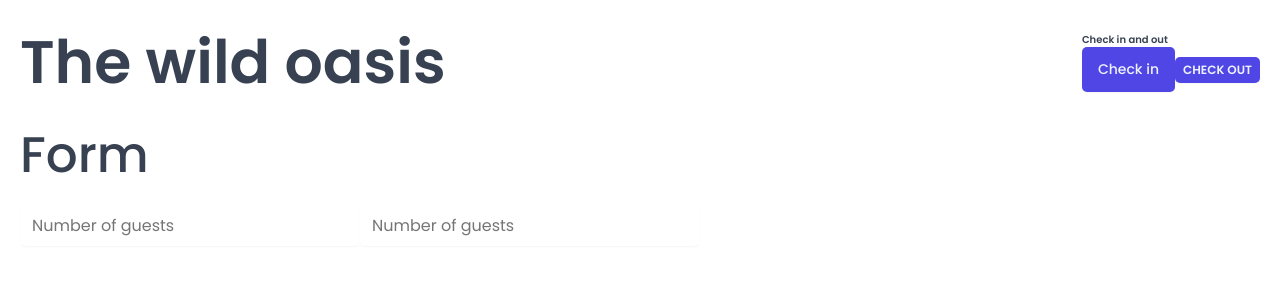
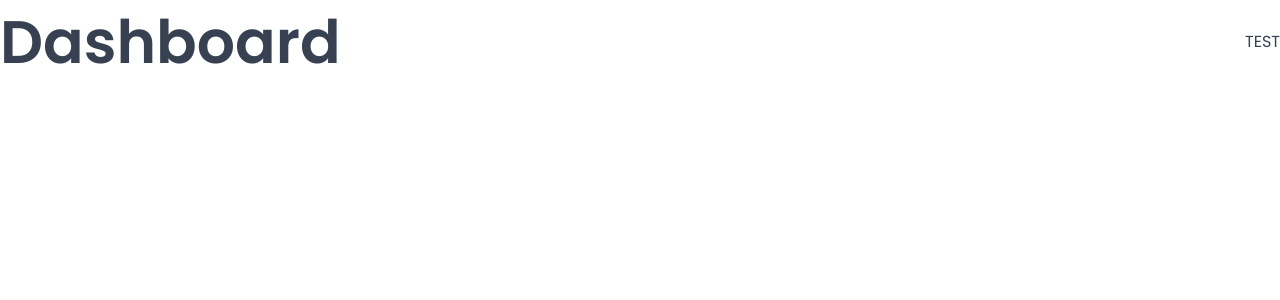
Before and after one commit to shohan11d/wild-oasis, a React (Vite) app: page /dashboard in a window 1280 px wide. Shown: the top 300 px of the page. Built offline with nearby package versions, Linux system fonts and the light colour scheme; a web font is replaced by a local one.

Commit message:
008 done

```diff
--- a/package.json
+++ b/package.json
@@ -12,6 +12,7 @@
   "dependencies": {
     "react": "^18.2.0",
     "react-dom": "^18.2.0",
+    "react-router-dom": "^6.26.2",
     "styled-components": "^6.1.13"
   },
   "devDependencies": {
--- a/src/App.jsx
+++ b/src/App.jsx
@@ -1,54 +1,33 @@
-import styled from 'styled-components';
+import { BrowserRouter, Navigate, Route, Routes } from 'react-router-dom';
 import GlobalStyles from './styles/GlobalStyles';
-import Button from './ui/Button';
-import Input from './ui/input';
-import Heading from './ui/Heading';
-import Row from './ui/Row';
-
-const StyledApp = styled.div`
-  padding: 20px;
-`;
+import Dashboard from './pages/Dashboard';
+import Bookings from './pages/Bookings';
+import Cabins from './pages/Cabins';
+import Users from './pages/Users';
+import Settings from './pages/Settings';
+import Account from './pages/Account';
+import Login from './pages/Login';
+import PageNotFound from './pages/PageNotFound';
 
 function App() {
   return (
     <>
       <GlobalStyles />
-
-      <StyledApp>
-        <Row>
-          <Row type="horizontal">
-            <Heading as="h1">The wild oasis</Heading>
-            <div>
-              <Heading as="h2">Check in and out</Heading>
-              <Button
-                onClick={() => alert('check in')}
-              >
-                Check in
-              </Button>
-              <Button
-                variation="secondary"
-                size="small"
-                onClick={() => alert('check in')}
-              >
-                Check out
-              </Button>
-            </div>
-          </Row>
-          <Row>
-            <Heading as="h3">Form</Heading>
-            <form>
-              <Input type="number" placeholder="Number of guests"></Input>
-              <Input type="number" placeholder="Number of guests"></Input>
-            </form>
-          </Row>
-        </Row>
-      </StyledApp>
+      <BrowserRouter>
+        <Routes>
+          <Route index element={<Navigate replace to="dashboard" />} />
+          <Route path="dashboard" element={<Dashboard />} />
+          <Route path="bookings" element={<Bookings />} />
+          <Route path="cabins" element={<Cabins />} />
+          <Route path="users" element={<Users />} />
+          <Route path="settings" element={<Settings />} />
+          <Route path="account" element={<Account />} />
+          <Route path="login" element={<Login />} />
+          <Route path="*" element={<PageNotFound />} />
+        </Routes>
+      </BrowserRouter>
     </>
   );
 }
 
-Row.defaultProps = {
-  type: 'vertical',
-};
-
 export default App;
```
Also changed, not shown: 1 other file (tests, documents, lock files or other folders).
